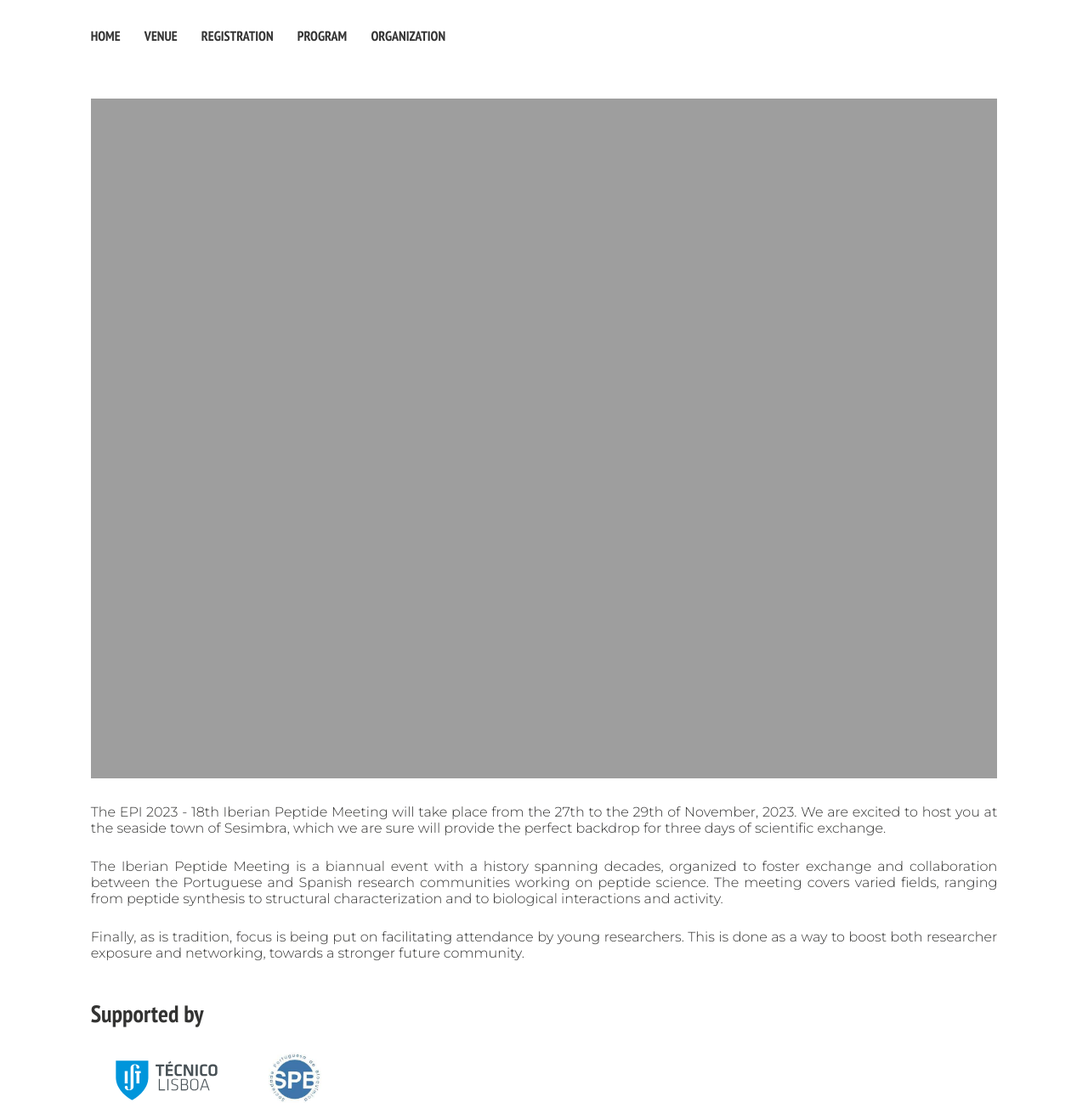
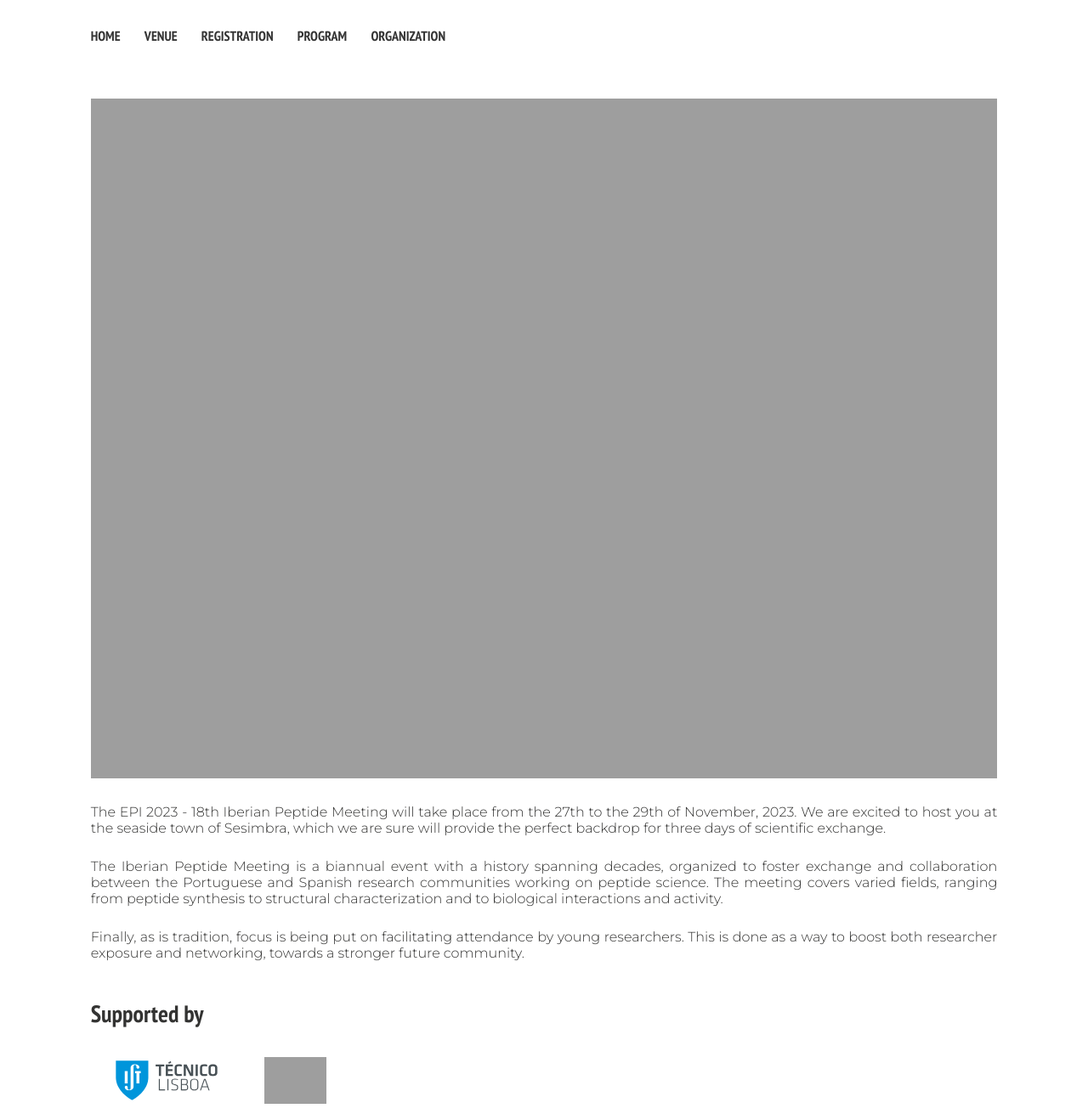
Before and after one commit to Iberian-Peptide-Meeting/XVIII, a Jekyll site: the page built from index.md, in a window 1280 px wide. Shown: the whole page at 85% size. Built offline with Jekyll 4.4.1, drawn with Linux system fonts in a browser that asks for light colours; nearby versions of some CDN libraries.

Commit message:
Changed SPB logo to high-quality png

```diff
--- a/_data/sponsors.yml
+++ b/_data/sponsors.yml
@@ -7,5 +7,5 @@
 
 -   name: Sociedade Portuguesa de Bioquímica
     url: https://www.spb.pt/
-    avatar: /images/spb.jpg
+    avatar: /images/spb.png
     width: 50
```
Also changed, not shown: images/spb.jpg (deleted).
